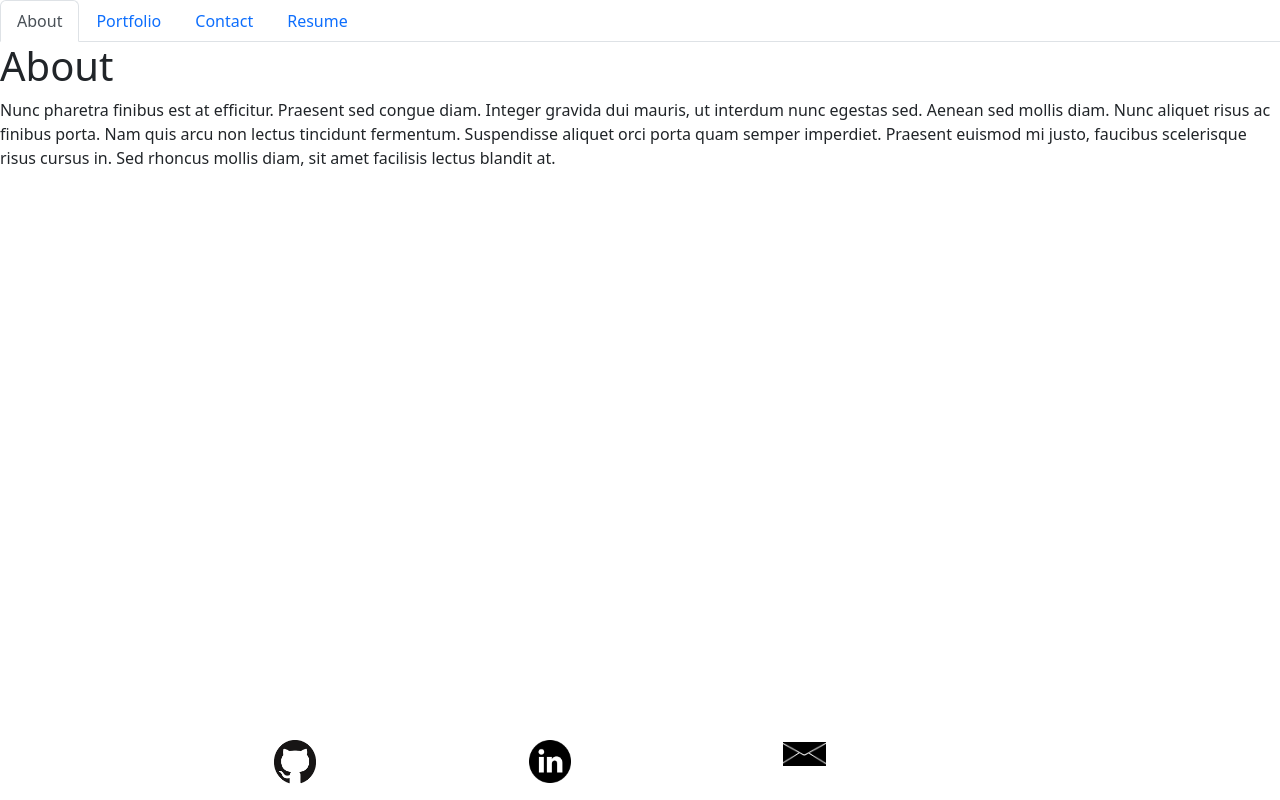
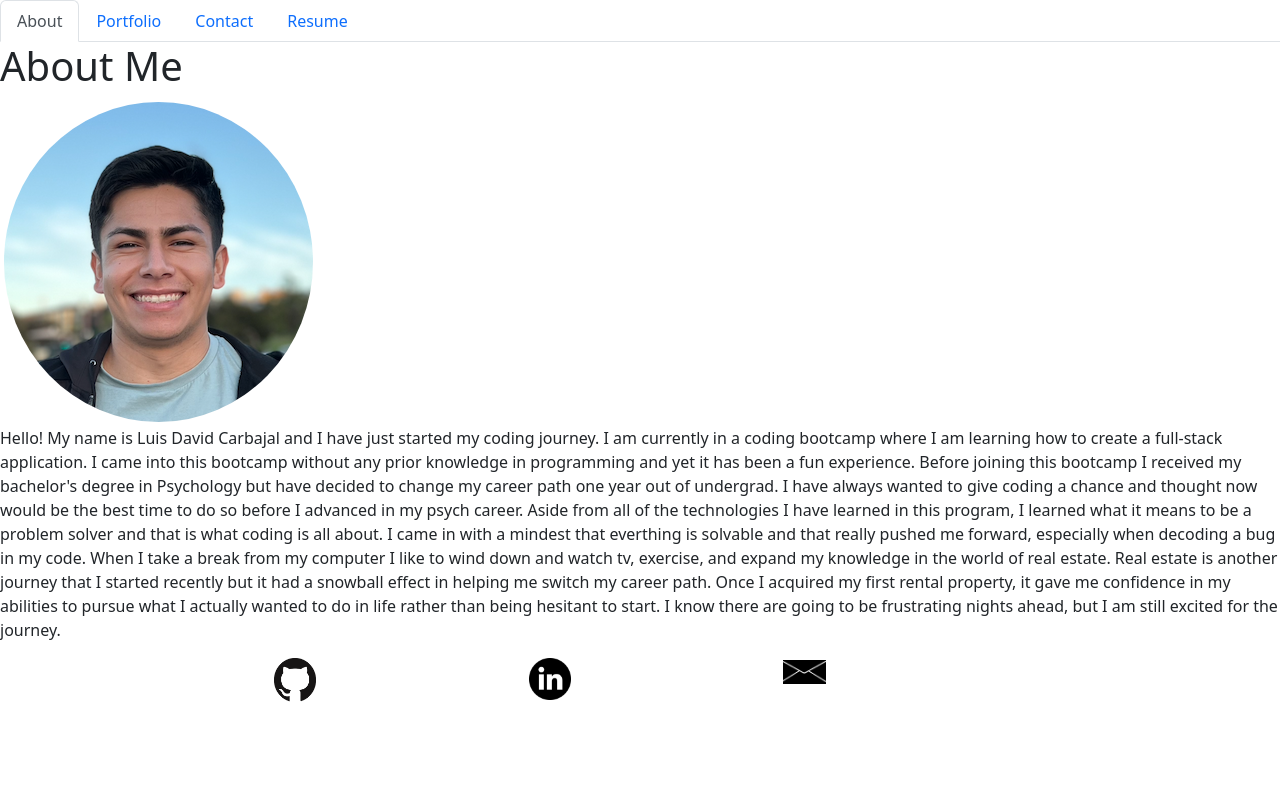
Before and after one commit to Luis00809/Portfolio, a React (Vite) app: page / in a window 1280 px wide. Built offline with nearby package versions, Linux system fonts and the light colour scheme.

Commit message:
adds a bio and profile pic

```diff
--- a/src/components/UI/footer.jsx
+++ b/src/components/UI/footer.jsx
@@ -3,14 +3,14 @@
     linkStyle: {
         border: "none"
     },
-    footer: {
-        marginTop: 'auto'
-    }
+    // footer: {
+    //     marginTop: 'auto'
+    // }
  }
 
  function Footer () {
     return (
-      <footer className="footer" style={styles.footer}>
+      <footer>
         <div className="container d-flex justify-content-center ">
             <ul className="row">
                 <li style={styles.linkStyle} className="list-group-item col-4">
--- a/src/index.css
+++ b/src/index.css
@@ -3,15 +3,3 @@ body {
     display: flex;
     flex-direction: column;
 }
-
-.bottom {
-    position: relative;
-    min-height: 100vh;
-}
-
-footer {
-    position: absolute;
-    bottom: 0;
-    width: 100%;
-
-}
--- a/src/pages/About.jsx
+++ b/src/pages/About.jsx
@@ -1,14 +1,30 @@
+const styles = {
+    image: {
+        borderRadius: "50%",
+        maxWidth: "900%",
+        border: "4px solid white"
+    }
+}
+
 export default function About() {
     return (
         <div>
-            <h1>About</h1>
+            <h1>About Me</h1>
+            <div className="pic">
+              <img style={styles.image} src="../src/assets/images/Photo for badge .png" alt="Picture of Luis David Carbajal"/>
+            </div>
             <p>
-                Nunc pharetra finibus est at efficitur. Praesent sed congue diam.
-                Integer gravida dui mauris, ut interdum nunc egestas sed. Aenean sed
-                mollis diam. Nunc aliquet risus ac finibus porta. Nam quis arcu non
-                lectus tincidunt fermentum. Suspendisse aliquet orci porta quam semper
-                imperdiet. Praesent euismod mi justo, faucibus scelerisque risus cursus
-                in. Sed rhoncus mollis diam, sit amet facilisis lectus blandit at.
+                Hello! My name is Luis David Carbajal and I have just started my coding journey.
+                I am currently in a coding bootcamp where I am learning how to create a full-stack application.
+                I came into this bootcamp without any prior knowledge in programming and yet it has been a fun experience.
+                Before joining this bootcamp I received my bachelor's degree in Psychology but have decided to change my career path one year out of undergrad.
+                I have always wanted to give coding a chance and thought now would be the best time to do so before I advanced in my psych career.
+                Aside from all of the technologies I have learned in this program, I learned what it means to be a problem solver and that is what coding is all about.
+                I came in with a mindest that everthing is solvable and that really pushed me forward, especially when decoding a bug in my code.
+                When I take a break from my computer I like to wind down and watch tv, exercise, and expand my knowledge in the world of real estate.
+                Real estate is another journey that I started recently but it had a snowball effect in helping me switch my career path.
+                Once I acquired my first rental property, it gave me confidence in my abilities to pursue what I actually wanted to do in life rather than being hesitant to start.
+                I know there are going to be frustrating nights ahead, but I am still excited for the journey.
             </p>
         </div>
     )
```
Also changed, not shown: src/assets/images/Photo for badge .png (added).
